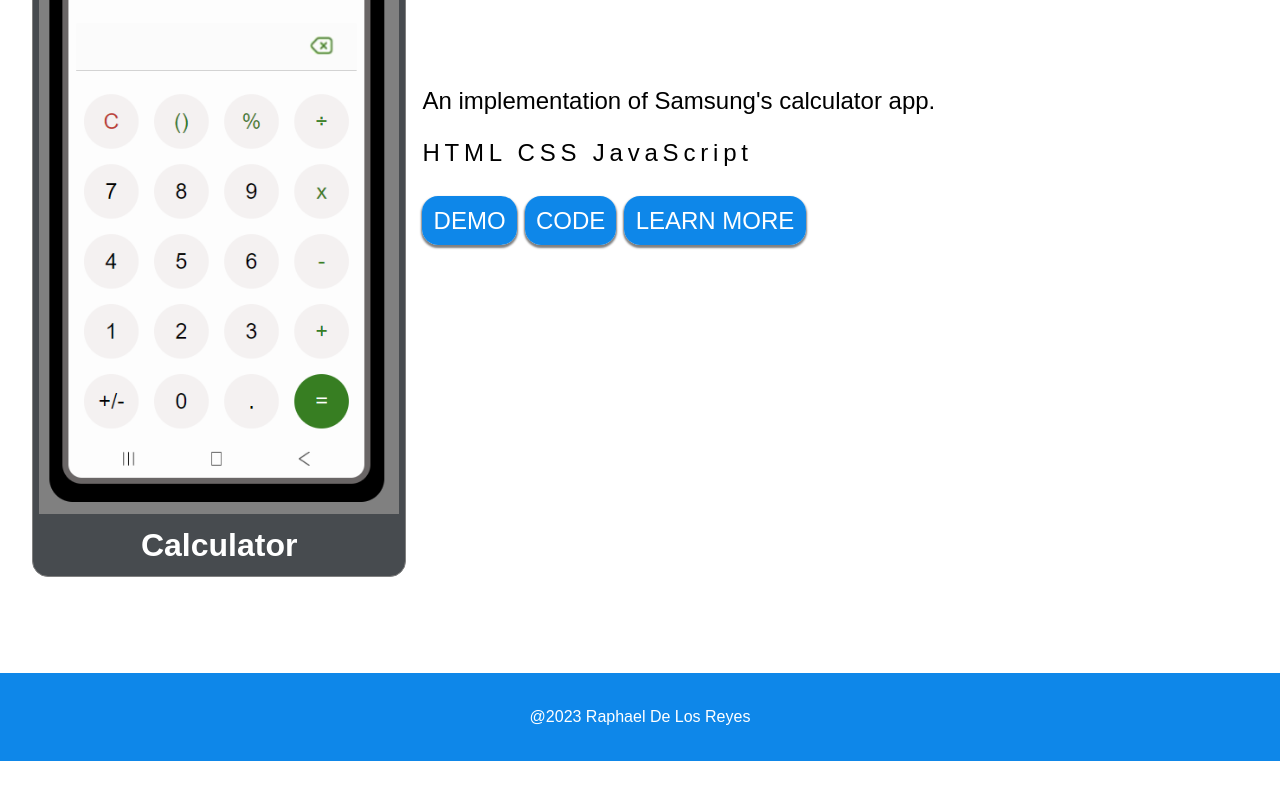
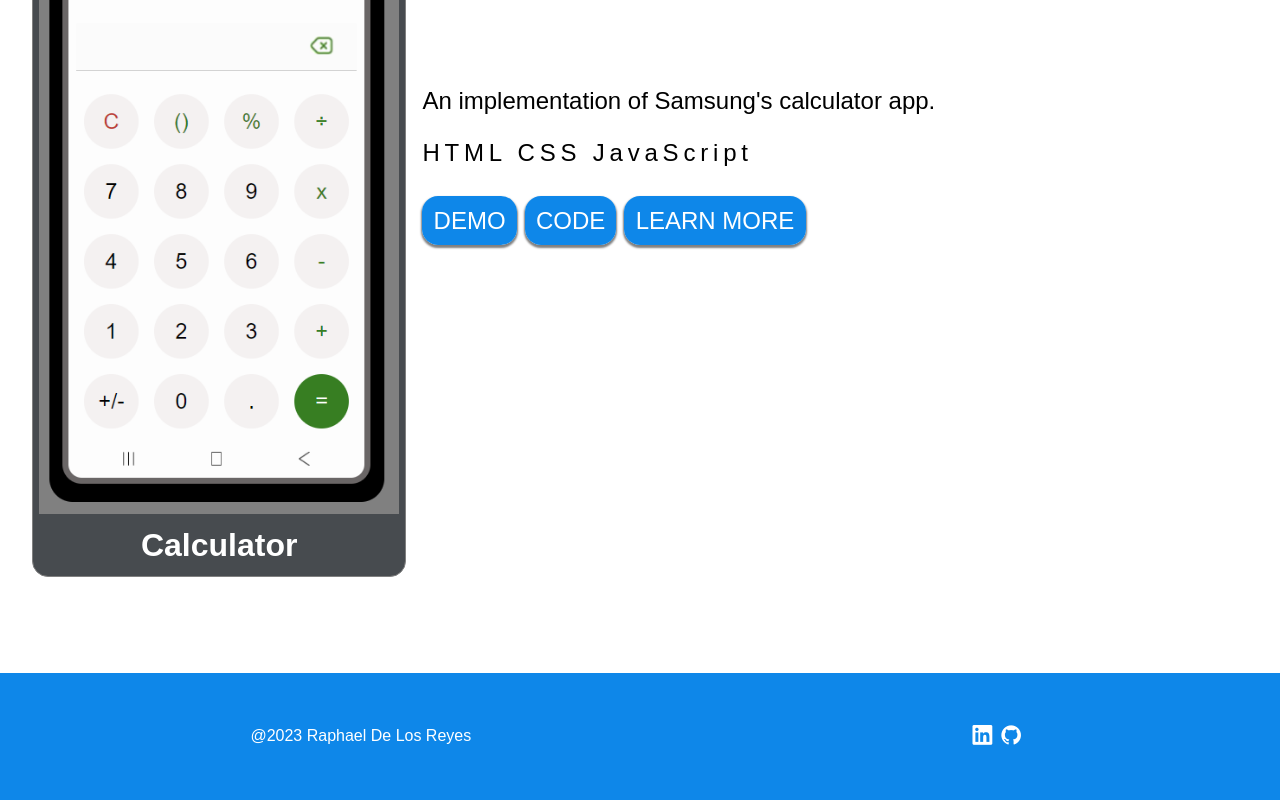
Before and after one commit to RD2P/RD2P.github.io, a React (Vite) app: page / in a window 1280 px wide. Shown: the part 4277-5077 px from the top of the page. Before the commit the page ends 5038 px from the top, so only its background shows below. Built offline with nearby package versions, Linux system fonts and the light colour scheme; a web font is replaced by a local one.

Commit message:
Update footer

```diff
--- a/src/components/Footer.jsx
+++ b/src/components/Footer.jsx
@@ -6,6 +6,22 @@ const Footer = () => {
       <div className="container">
         <div className="footer__wrapper">
           <p>@{new Date().getFullYear()} Raphael De Los Reyes</p>
+
+          <div>
+            <a
+              href="https://www.linkedin.com/in/glennraphaeldlr/" target="_blank"
+              className="social-icon"
+            >
+              <i className="devicon-linkedin-plain white"></i>
+            </a>
+            <a
+              href="https://github.com/RD2P"
+              target="_blank"
+              className="social-icon"
+            >
+              <i className="devicon-github-original white"></i>
+            </a>
+          </div>
         </div>
       </div>
     </footer>
--- a/src/styles/footer.css
+++ b/src/styles/footer.css
@@ -6,7 +6,11 @@
 .footer__wrapper {
   display: flex;
   align-items: center;
-  justify-content: center;
-  padding: 2rem 0;
+  justify-content: space-around;
+  padding: 3rem 0;
   margin-top: 6rem;
 }
+
+.white {
+  color: white;
+}
--- a/src/styles/hero.css
+++ b/src/styles/hero.css
@@ -31,12 +31,6 @@
   margin-bottom: 1rem;
 }
 
-.social-icon {
-  margin-right: 0.5rem;
-  font-size: 1.3rem;
-  text-decoration: none;
-}
-
 @media (max-width: 900px) {
   .about-me-txt {
     font-size: 1.2rem;
--- a/src/styles/main.css
+++ b/src/styles/main.css
@@ -24,3 +24,13 @@ a {
   text-decoration: none;
   color: var(--clr-blue)
 }
+
+.social-icon {
+  margin-right: 0.5rem;
+  font-size: 1.3rem;
+  text-decoration: none;
+}
+
+i:hover {
+  opacity: 0.9;
+}
```
